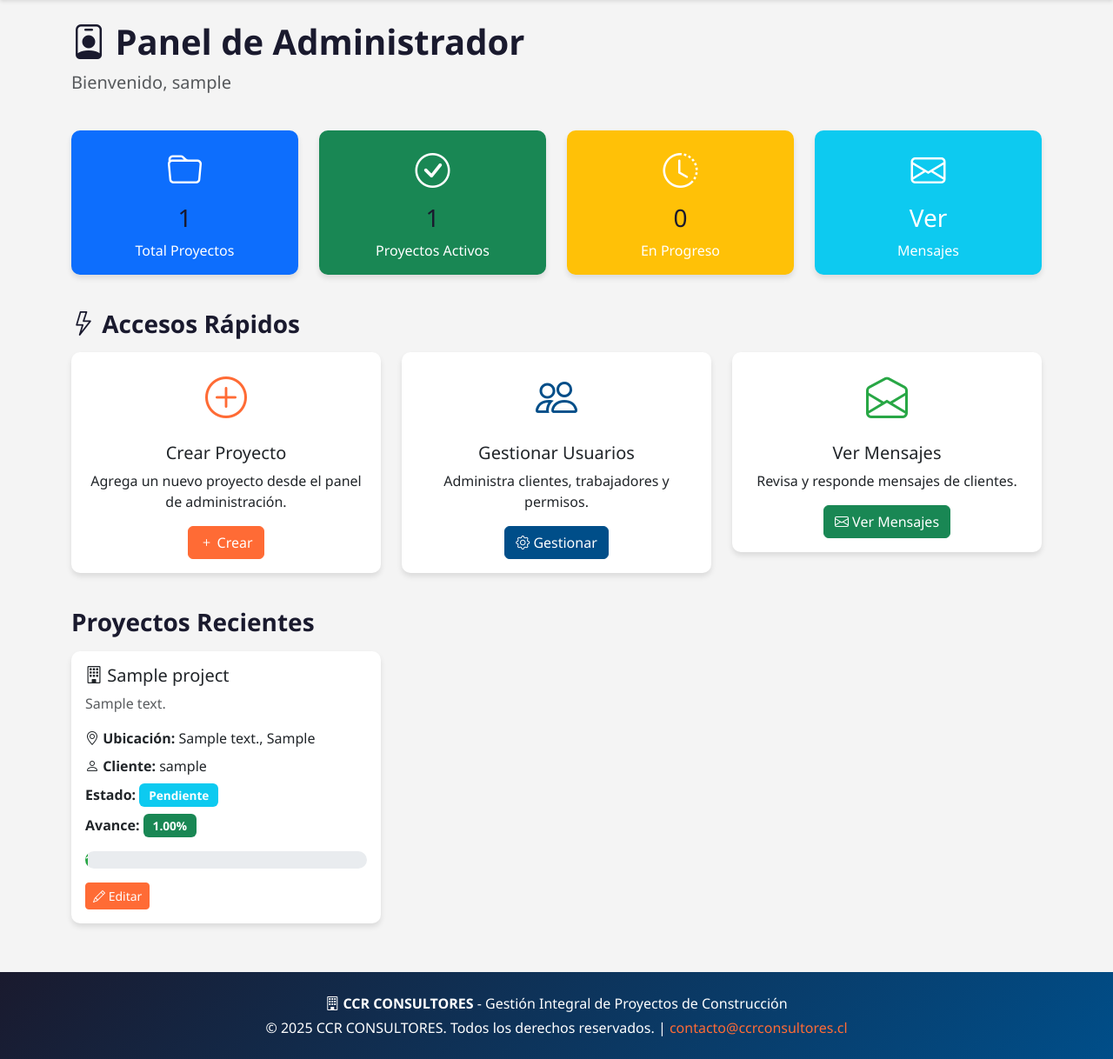
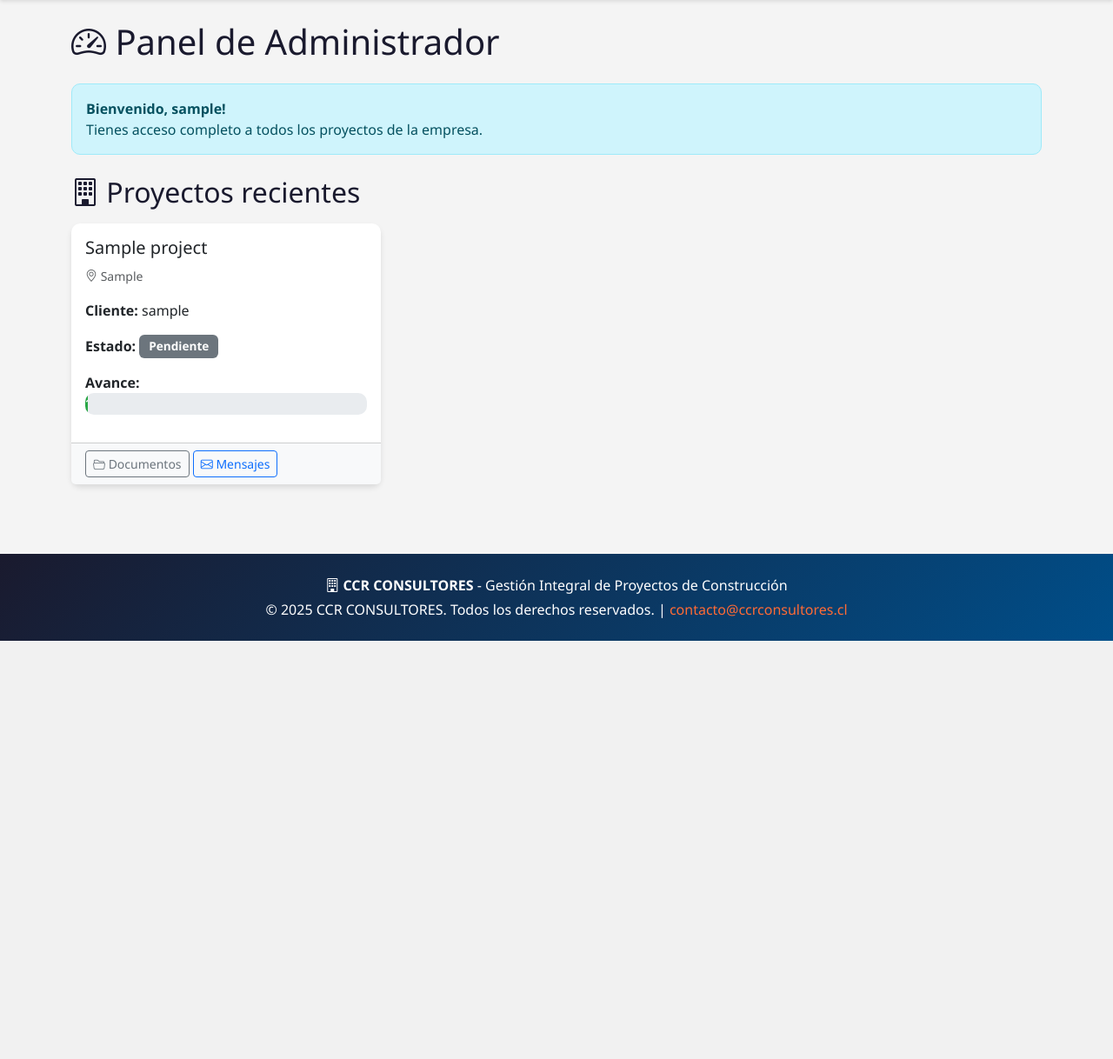
Before and after one commit to lucastussi/CCR-CONSULTORES, a Django app: page /dashboard/ in a window 1280 px wide. Shown: the part 69-1287 px from the top of the page at 87% size. After the commit the page ends 806 px from the top, so only its background shows below. Run offline with Django 5.2, Linux system fonts and the light colour scheme; a user stored in the database is signed in; tables that the repository leaves empty hold one stand-in row (values such as "Sample post").

Commit message:
feat: Implementar gestión de documentos para staff (admin/worker)

```diff
--- a/sitio_web/templates/sitio_web/dashboard_admin.html
+++ b/sitio_web/templates/sitio_web/dashboard_admin.html
@@ -1,116 +1,24 @@
-<!-- sitio_web/templates/sitio_web/dashboard_admin.html -->
-
 {% extends 'sitio_web/base.html' %}
 
-{% block title %}Panel de Administrador{% endblock %}
+{% block title %}Dashboard Administrador - {{ company_name }}{% endblock %}
 
 {% block content %}
-<div class="container mt-4">
-    <div class="row mb-4">
-        <div class="col-12">
-            <h1 class="fw-bold">
-                <i class="bi bi-person-badge"></i>
+<div class="container my-4">
+    <h1 class="mb-4">
+        <i class="bi bi-speedometer2"></i>
         Panel de Administrador
     </h1>
-            <p class="lead text-muted">Bienvenido, {{ request.user.username }}</p>
-        </div>
+
+    <div class="alert alert-info">
+        <strong>Bienvenido, {{ request.user.username }}!</strong>
+        <br>
+        Tienes acceso completo a todos los proyectos de la empresa.
     </div>
 
-    <!-- Resumen de estadísticas -->
-    <div class="row mb-4">
-        <div class="col-md-3 mb-3">
-            <div class="card text-center bg-primary text-white">
-                <div class="card-body">
-                    <i class="bi bi-folder" style="font-size: 2.5rem;"></i>
-                    <h3 class="mt-2">{{ projects.count }}</h3>
-                    <p class="mb-0">Total Proyectos</p>
-                </div>
-            </div>
-        </div>
-        <div class="col-md-3 mb-3">
-            <div class="card text-center bg-success text-white">
-                <div class="card-body">
-                    <i class="bi bi-check-circle" style="font-size: 2.5rem;"></i>
-                    <h3 class="mt-2">{{ projects|length }}</h3>
-                    <p class="mb-0">Proyectos Activos</p>
-                </div>
-            </div>
-        </div>
-        <div class="col-md-3 mb-3">
-            <div class="card text-center bg-warning text-white">
-                <div class="card-body">
-                    <i class="bi bi-clock-history" style="font-size: 2.5rem;"></i>
-                    <h3 class="mt-2">0</h3>
-                    <p class="mb-0">En Progreso</p>
-                </div>
-            </div>
-        </div>
-        <div class="col-md-3 mb-3">
-            <div class="card text-center bg-info text-white">
-                <div class="card-body">
-                    <i class="bi bi-envelope" style="font-size: 2.5rem;"></i>
-                    <h3 class="mt-2">
-                        <a href="{% url 'staff_inbox' %}" class="text-white text-decoration-none">Ver</a>
-                    </h3>
-                    <p class="mb-0">Mensajes</p>
-                </div>
-            </div>
-        </div>
-    </div>
-
-    <!-- Accesos rápidos -->
-    <div class="row mb-4">
-        <div class="col-12">
-            <h3 class="fw-bold mb-3">
-                <i class="bi bi-lightning"></i> Accesos Rápidos
-            </h3>
-        </div>
-        <div class="col-md-4 mb-3">
-            <div class="card">
-                <div class="card-body text-center">
-                    <i class="bi bi-plus-circle" style="font-size: 3rem; color: #ff6b35;"></i>
-                    <h5 class="card-title mt-3">Crear Proyecto</h5>
-                    <p class="card-text">Agrega un nuevo proyecto desde el panel de administración.</p>
-                    <a href="/admin/sitio_web/project/add/" class="btn btn-primary" target="_blank">
-                        <i class="bi bi-plus"></i> Crear
-                    </a>
-                </div>
-            </div>
-        </div>
-        <div class="col-md-4 mb-3">
-            <div class="card">
-                <div class="card-body text-center">
-                    <i class="bi bi-people" style="font-size: 3rem; color: #004e89;"></i>
-                    <h5 class="card-title mt-3">Gestionar Usuarios</h5>
-                    <p class="card-text">Administra clientes, trabajadores y permisos.</p>
-                    <a href="/admin/auth/user/" class="btn btn-secondary" target="_blank">
-                        <i class="bi bi-gear"></i> Gestionar
-                    </a>
-                </div>
-            </div>
-        </div>
-        <div class="col-md-4 mb-3">
-            <div class="card">
-                <div class="card-body text-center">
-                    <i class="bi bi-envelope-open" style="font-size: 3rem; color: #28a745;"></i>
-                    <h5 class="card-title mt-3">Ver Mensajes</h5>
-                    <p class="card-text">Revisa y responde mensajes de clientes.</p>
-                    <a href="{% url 'staff_inbox' %}" class="btn btn-success">
-                        <i class="bi bi-envelope"></i> Ver Mensajes
-                    </a>
-                </div>
-            </div>
-        </div>
-    </div>
-
-    <!-- Lista de proyectos -->
-    <div class="row">
-        <div class="col-12">
-            <h3 class="fw-bold mb-3">
-                <i class="bi bi-folder-open"></i> Proyectos Recientes
-            </h3>
-        </div>
-    </div>
+    <h2 class="mt-4 mb-3">
+        <i class="bi bi-building"></i>
+        Proyectos recientes
+    </h2>
 
     {% if projects %}
         <div class="row">
@@ -118,41 +26,50 @@
                 <div class="col-md-6 col-lg-4 mb-4">
                     <div class="card h-100">
                         <div class="card-body">
-                            <h5 class="card-title">
-                                <i class="bi bi-building"></i> {{ project.name }}
-                            </h5>
-                            <p class="card-text text-muted">{{ project.description|truncatewords:15 }}</p>
-                            <p class="mb-2">
-                                <strong><i class="bi bi-geo-alt"></i> Ubicación:</strong>
-                                {{ project.address }}, {{ project.city }}
+                            <h5 class="card-title">{{ project.name }}</h5>
+                            <p class="card-text text-muted">
+                                <small>
+                                    <i class="bi bi-geo-alt"></i> {{ project.city }}
+                                </small>
                             </p>
-                            <p class="mb-2">
-                                <strong><i class="bi bi-person"></i> Cliente:</strong>
+                            <p class="card-text">
+                                <strong>Cliente:</strong>
                                 {% if project.client %}
                                     {{ project.client.username }}
                                 {% else %}
-                                    <em>No asignado</em>
+                                    Sin asignar
                                 {% endif %}
                             </p>
-                            <p class="mb-2">
+                            <p class="card-text">
                                 <strong>Estado:</strong>
-                                <span class="badge bg-info">{{ project.get_status_display }}</span>
+                                <span class="badge
+                                    {% if project.status == 'EN_PROGRESO' %}bg-primary
+                                    {% elif project.status == 'COMPLETADO' %}bg-success
+                                    {% elif project.status == 'PAUSADO' %}bg-warning
+                                    {% elif project.status == 'CANCELADO' %}bg-danger
+                                    {% else %}bg-secondary{% endif %}">
+                                    {{ project.get_status_display }}
+                                </span>
                             </p>
-                            <p class="mb-3">
+                            <div class="mb-3">
                                 <strong>Avance:</strong>
-                                <span class="badge bg-success">{{ project.progress_percent }}%</span>
-                            </p>
-                            <div class="progress mb-3" style="height: 20px;">
+                                <div class="progress" style="height: 25px;">
                                     <div class="progress-bar" role="progressbar"
                                          style="width: {{ project.progress_percent }}%;"
                                          aria-valuenow="{{ project.progress_percent }}"
-                                     aria-valuemin="0" aria-valuemax="100">
+                                         aria-valuemin="0"
+                                         aria-valuemax="100">
                                         {{ project.progress_percent }}%
                                     </div>
                                 </div>
-                            <a href="/admin/sitio_web/project/{{ project.id }}/change/"
-                               class="btn btn-sm btn-primary" target="_blank">
-                                <i class="bi bi-pencil"></i> Editar
+                            </div>
+                        </div>
+                        <div class="card-footer bg-light">
+                            <a href="{% url 'staff_project_documents' project.id %}" class="btn btn-sm btn-outline-secondary">
+                                <i class="bi bi-folder2-open"></i> Documentos
+                            </a>
+                            <a href="{% url 'staff_inbox' %}" class="btn btn-sm btn-outline-primary">
+                                <i class="bi bi-envelope"></i> Mensajes
                             </a>
                         </div>
                     </div>
@@ -160,8 +77,8 @@
             {% endfor %}
         </div>
     {% else %}
-        <div class="alert alert-info" role="alert">
-            <i class="bi bi-info-circle"></i> No hay proyectos registrados en el sistema.
+        <div class="alert alert-warning">
+            No hay proyectos registrados en el sistema.
         </div>
     {% endif %}
 </div>
--- a/sitio_web/urls.py
+++ b/sitio_web/urls.py
@@ -26,4 +26,8 @@ urlpatterns = [
     # Vistas de staff (admin/worker)
     path('staff/inbox/', views.staff_inbox, name='staff_inbox'),
     path('staff/message/<int:message_id>/reply/', views.staff_reply_message, name='staff_reply_message'),
+
+    # Documentos de proyecto (staff)
+    path('staff/project/<int:project_id>/documents/', views.staff_project_documents, name='staff_project_documents'),
+    path('staff/project/<int:project_id>/documents/upload/', views.staff_upload_document, name='staff_upload_document'),
 ]
--- a/sitio_web/views.py
+++ b/sitio_web/views.py
@@ -14,8 +14,7 @@ from .models import (
     Document,
     Message,
 )
-from .forms import ProjectUpdateForm, MessageForm, MessageReplyForm
-
+from .forms import ProjectUpdateForm, MessageForm, MessageReplyForm, DocumentForm
 
 def home(request):
     """
@@ -354,3 +353,61 @@ def staff_reply_message(request, message_id):
         'form': form,
     }
     return render(request, 'sitio_web/staff_reply_message.html', context)
+
+# -------------------------------------------------------------
+#  Gestión de documentos de proyecto por parte del staff
+# -------------------------------------------------------------
+
+@login_required
+def staff_project_documents(request, project_id):
+    """
+    Vista para que ADMIN y WORKER vean los documentos de un proyecto
+    y accedan a la subida de nuevos documentos.
+    """
+    profile = getattr(request.user, 'profile', None)
+    if not profile or profile.role not in ['ADMIN', 'WORKER']:
+        return HttpResponseForbidden("No tienes permiso para ver los documentos de este proyecto.")
+
+    project = get_object_or_404(Project, id=project_id)
+    documents = Document.objects.filter(project=project).order_by('-uploaded_at')
+
+    context = {
+        'company_name': 'CCR CONSULTORES',
+        'page_title': f'Documentos del proyecto: {project.name}',
+        'project': project,
+        'documents': documents,
+    }
+    return render(request, 'sitio_web/staff_project_documents.html', context)
+
+
+@login_required
+def staff_upload_document(request, project_id):
+    """
+    Permite a ADMIN o WORKER subir un nuevo documento para un proyecto.
+    """
+    profile = getattr(request.user, 'profile', None)
+    if not profile or profile.role not in ['ADMIN', 'WORKER']:
+        return HttpResponseForbidden("No tienes permiso para subir documentos para este proyecto.")
+
+    project = get_object_or_404(Project, id=project_id)
+
+    if request.method == 'POST':
+        form = DocumentForm(request.POST, request.FILES)
+        if form.is_valid():
+            doc = form.save(commit=False)
+            doc.project = project
+            doc.uploaded_by = request.user
+            doc.save()
+
+            messages.success(request, f'Documento "{doc.title}" subido correctamente.')
+            return redirect('staff_project_documents', project_id=project.id)
+    else:
+        form = DocumentForm()
+
+    context = {
+        'company_name': 'CCR CONSULTORES',
+        'page_title': f'Subir documento para: {project.name}',
+        'project': project,
+        'form': form,
+    }
+    return render(request, 'sitio_web/staff_upload_document.html', context)
```
Also changed, not shown: sitio_web/forms.py (+14 -1 lines), sitio_web/templates/sitio_web/dashboard_worker.html (+46 -106 lines), sitio_web/templates/sitio_web/staff_project_documents.html (added, +73 -0 lines), sitio_web/templates/sitio_web/staff_upload_document.html (added, +44 -0 lines). Lines whose indentation alone changed are shown as unchanged.
